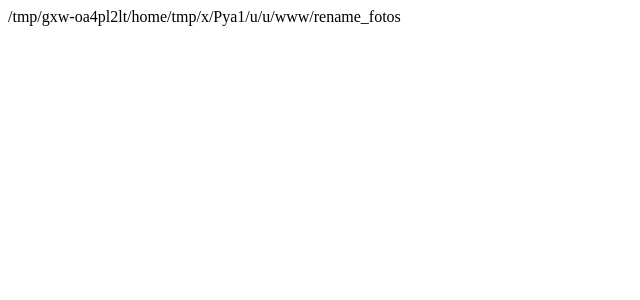
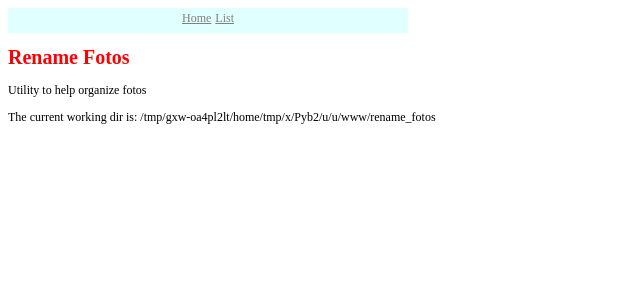
Before and after one commit to daveinnyc/various, a Flask app: page / in a window 1280 px wide. Shown: the top 300 px of the page, without its empty margins (0-640 px from the left). Run offline with Flask 2, Linux system fonts and the light colour scheme.

Commit message:
Update landig page route

```diff
--- a/rename_fotos/app/routes.py
+++ b/rename_fotos/app/routes.py
@@ -14,18 +14,13 @@ def holamundo():
 # Landing page
 @app.route('/')
 @app.route('/index')
+@app.route('/home')
 def index():
     working_dir = os.getcwd()
-    return working_dir
-
-
-# Landing page - template
-# @app.route('/')
-@app.route('/home')
-def home():
     return render_template('home.html',
                             title="Rename Fotos",
-                            description="Utility to help organize fotos")
+                            description="Utility to help organize fotos",
+                            location=working_dir)
 
 
 # Shutdown the server
--- a/rename_fotos/templates/home.html
+++ b/rename_fotos/templates/home.html
@@ -8,5 +8,6 @@
     <div class="container">
         <h1>{{title}}</h1>
         <p>{{description}}</p>
+        <p>The current working dir is: {{location}}</p>
     </div>
 {% endblock %}
```
